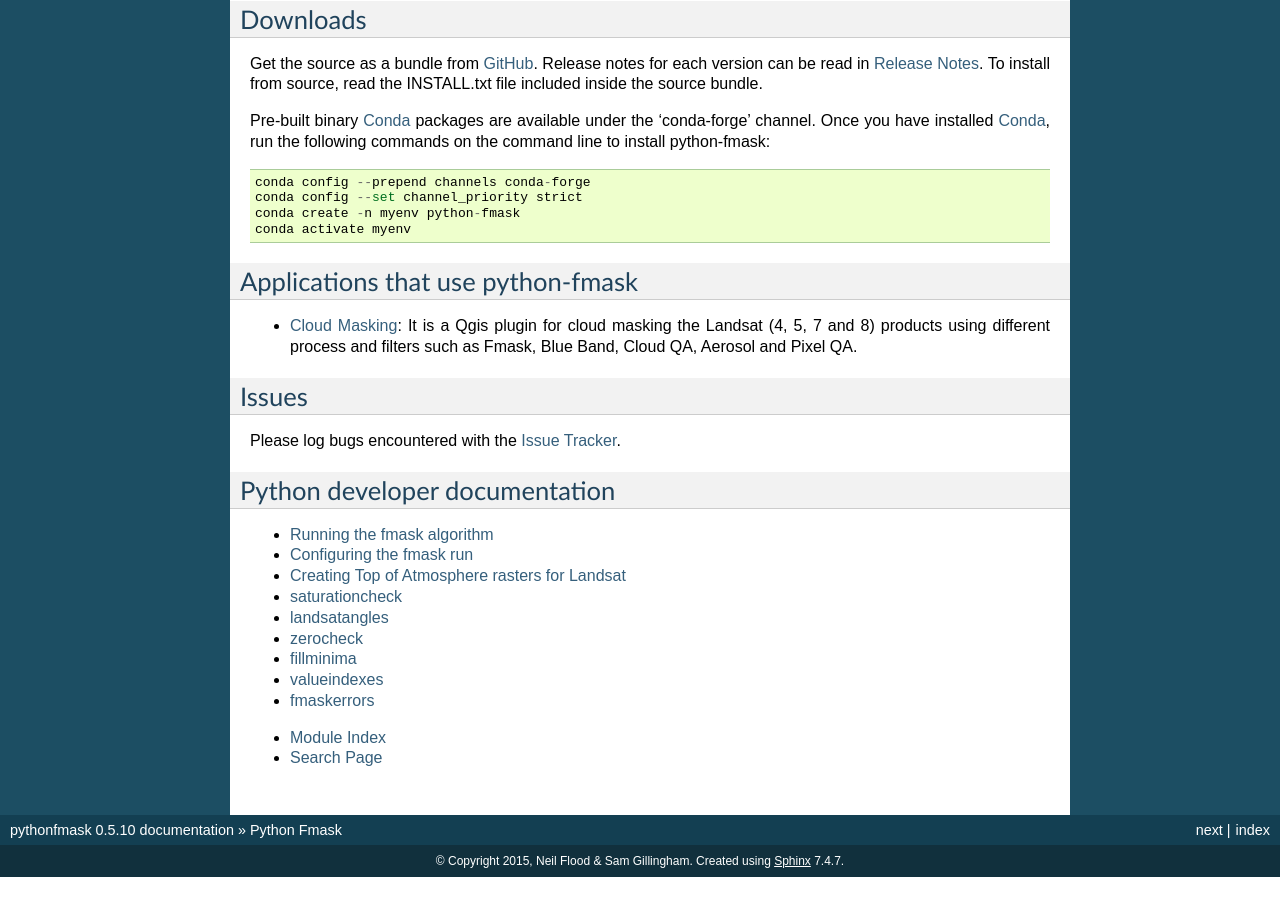
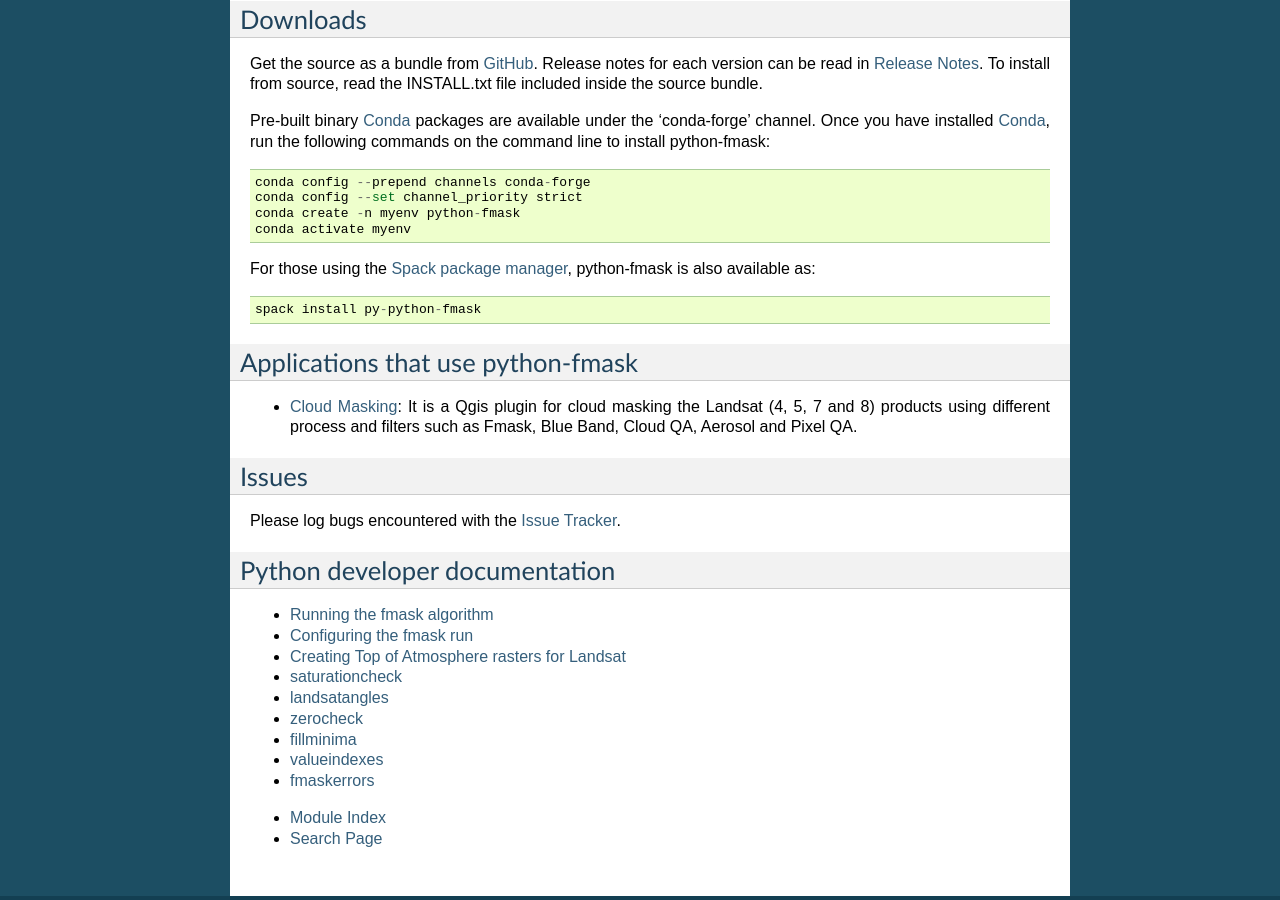
Before and after one commit to ubarsc/python-fmask, a Sphinx documentation site: the page built from doc/source/index.rst, in a window 1280 px wide and 900 px high, scrolled down 2616 px. Built offline with Sphinx 7.4.7, drawn with Linux system fonts in a browser that asks for light colours; before the commit the page ends 3493 px from its top, so only the background shows below that.

Commit message:
Add note about availability through Spack (have been meaning to do that for ages)

```diff
--- a/doc/source/index.rst
+++ b/doc/source/index.rst
@@ -158,12 +158,17 @@
 Pre-built binary `Conda <https://github.com/conda-forge/miniforge>`_ packages are available
 under the 'conda-forge' channel. Once you have installed
 `Conda <https://github.com/conda-forge/miniforge>`_, run the following commands on the
-command line to install python-fmask: ::
+command line to install python-fmask::
 
     conda config --prepend channels conda-forge
     conda config --set channel_priority strict
     conda create -n myenv python-fmask
     conda activate myenv
+
+For those using the `Spack package manager <https://spack.readthedocs.io/>`_,
+python-fmask is also available as::
+
+    spack install py-python-fmask
 
 Applications that use python-fmask
 ----------------------------------
```
